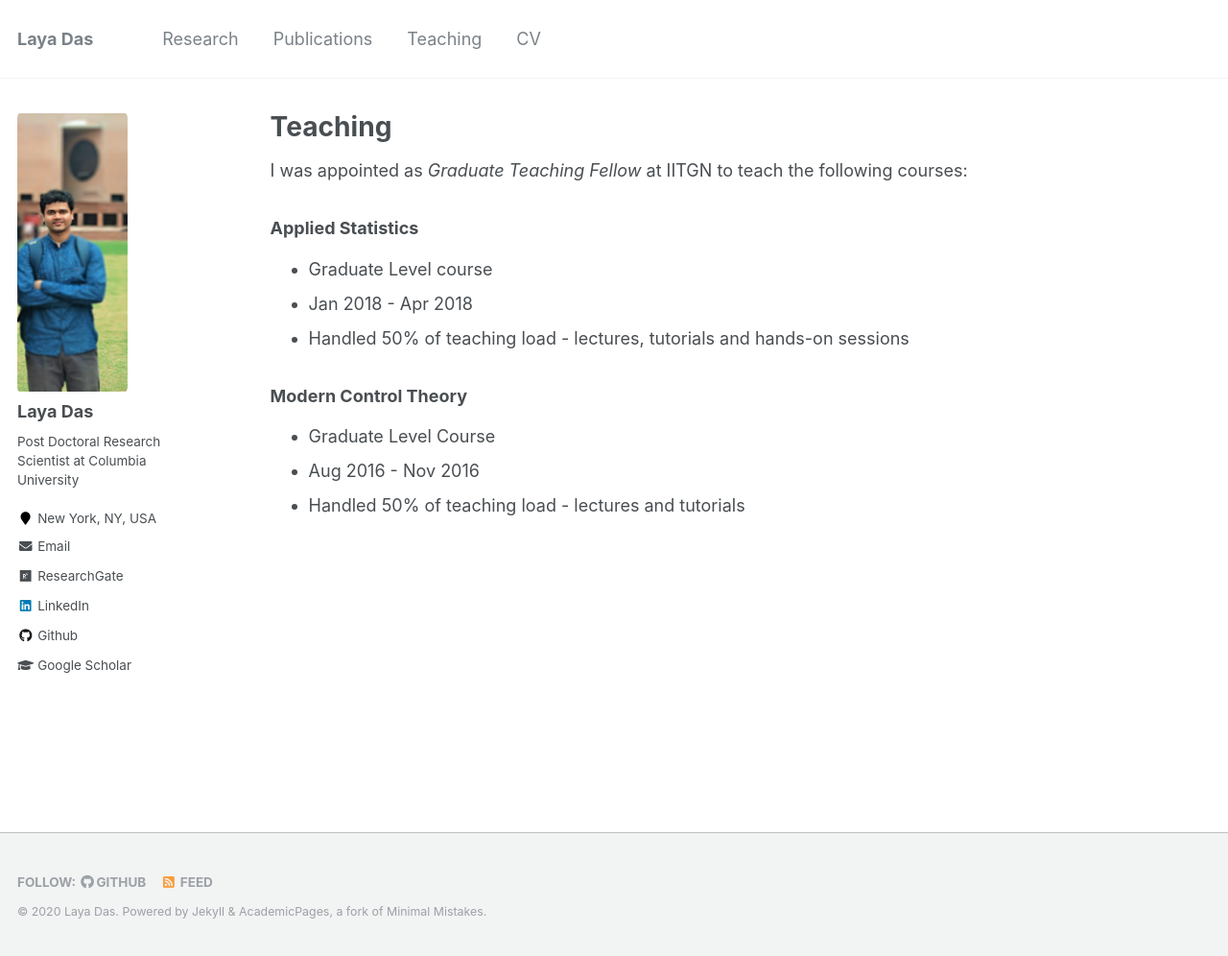
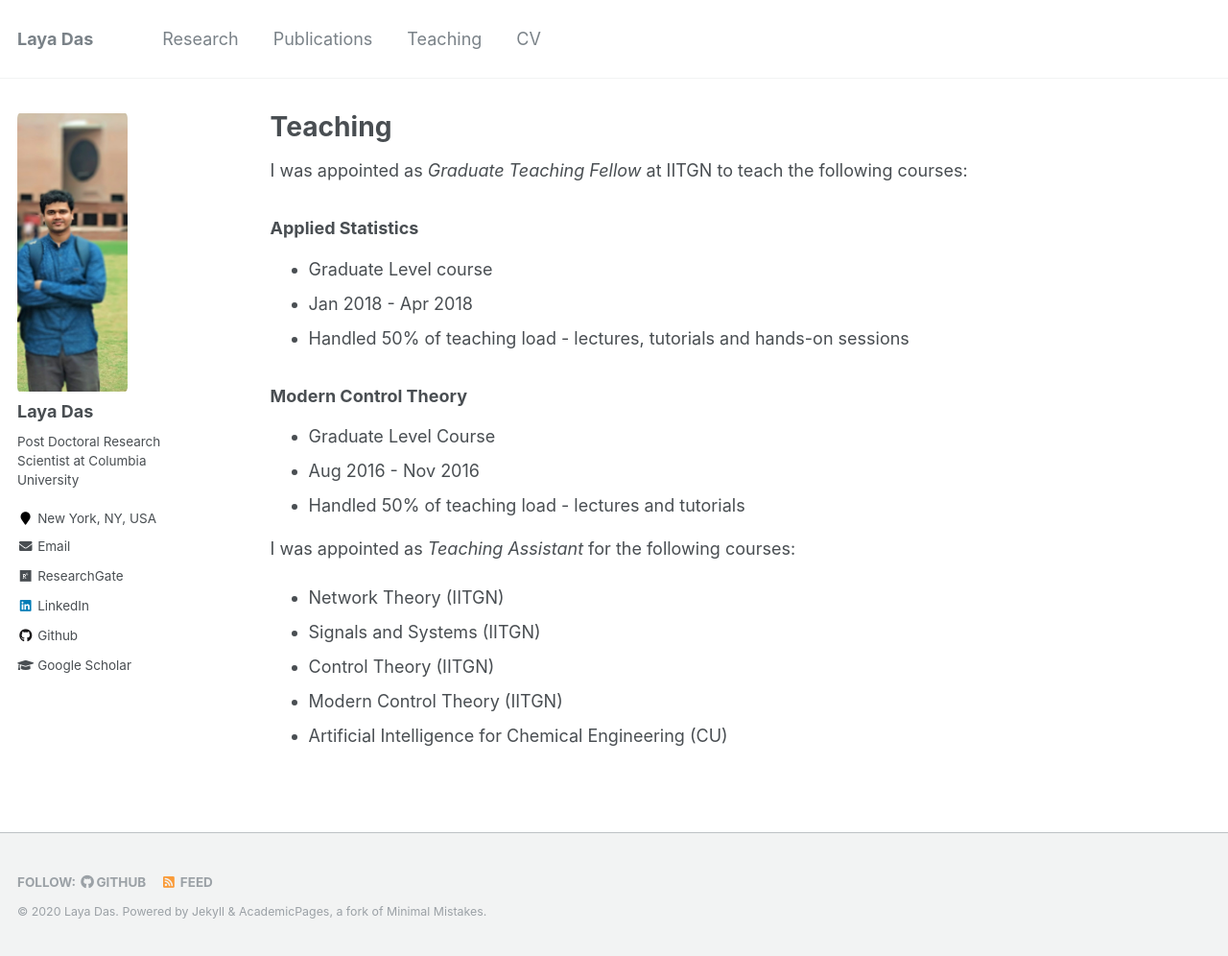
Before and after one commit to layadas/layadas.github.io, a Jekyll site: the page built from _pages/teaching.md, in a window 1280 px wide and 996 px high. Shown: the whole window at 96% size. Built offline with Jekyll 4.4.1, drawn with Linux system fonts in a browser that asks for light colours.

Commit message:
Update teaching.md

```diff
--- a/_pages/teaching.md
+++ b/_pages/teaching.md
@@ -16,3 +16,10 @@ I was appointed as *Graduate Teaching Fellow* at IITGN to teach the following co
 - Graduate Level Course
 - Aug 2016 - Nov 2016
 - Handled 50% of teaching load - lectures and tutorials
+
+I was appointed as *Teaching Assistant* for the following courses:
+- Network Theory (IITGN)
+- Signals and Systems (IITGN)
+- Control Theory (IITGN)
+- Modern Control Theory (IITGN)
+- Artificial Intelligence for Chemical Engineering (CU)
```
